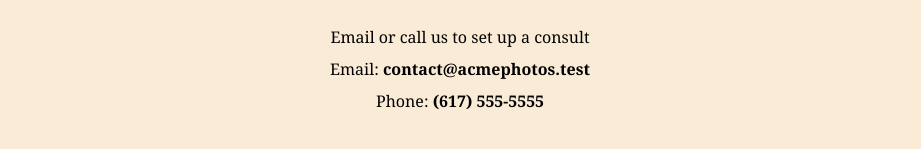
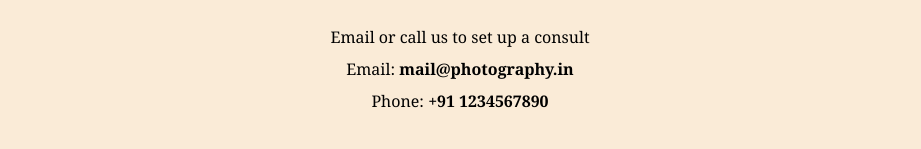
Before and after one commit to GaurabGhoshJgm/Photography, a plain HTML site: page index.html in a window 1280 px wide. Shown: the part 3744-3893 px from the top of the page, without its empty margins (180-1101 px from the left). Drawn offline with Linux system fonts and the light colour scheme.

Commit message:
Update index.html

```diff
--- a/index.html
+++ b/index.html
@@ -73,8 +73,8 @@
         <div class="footer">
             <h1>Get In Touch</h1>
             <p>Email or call us to set up a consult</p>
-            <p>Email: <b>contact@acmephotos.test</b></p>
-            <p>Phone: <b>(617) 555-5555</b></p>
+            <p>Email: <b>mail@photography.in</b></p>
+            <p>Phone: <b>+91 1234567890</b></p>
         </div>
     </body>
 
```
